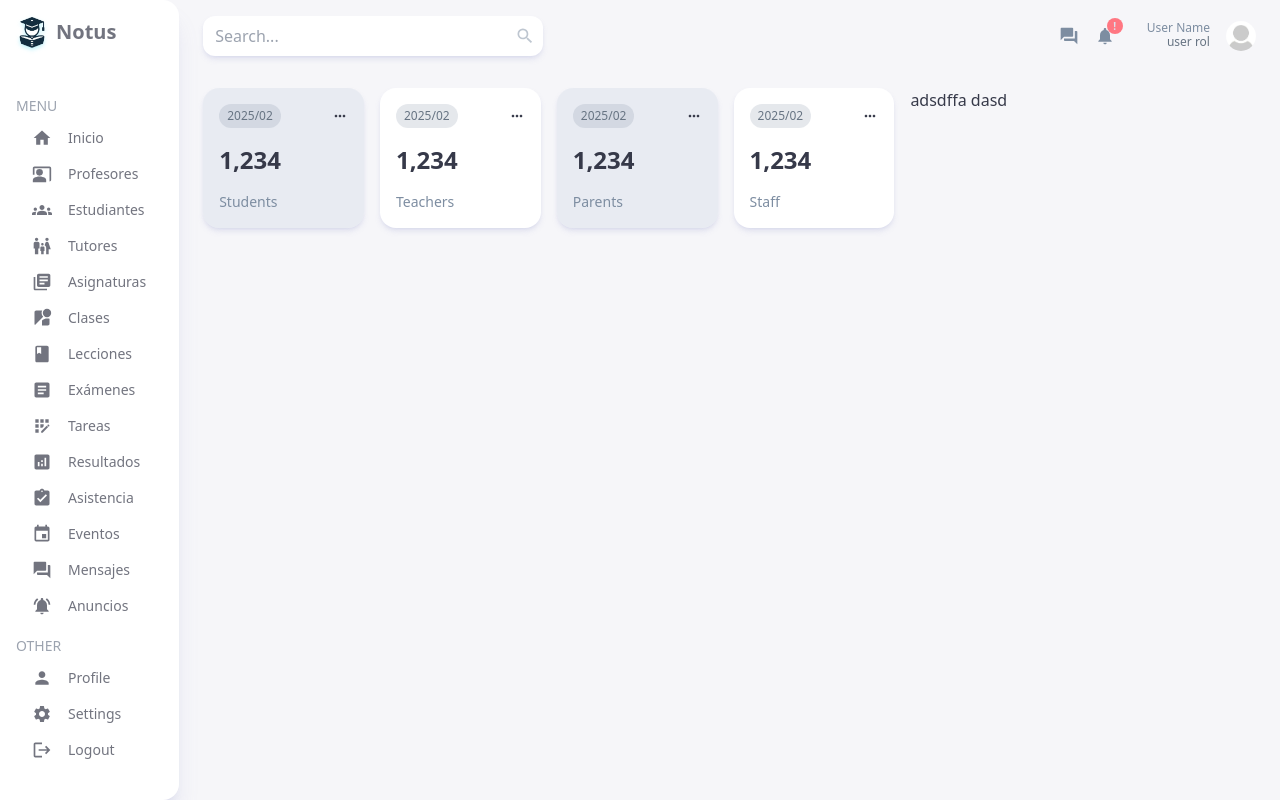
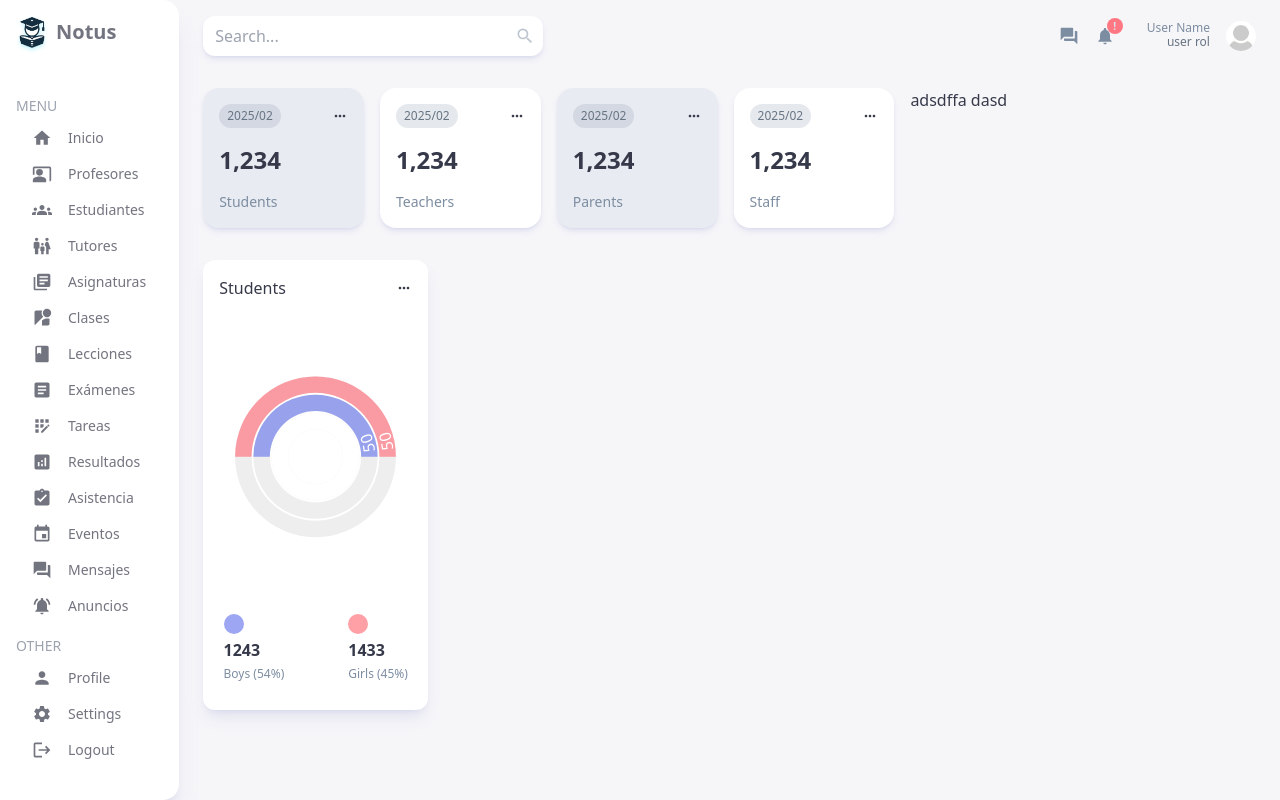
Before and after one commit to thecoderbutcher/notus, a Next.js app: page /dashboard/admin in a window 1280 px wide. Built offline with nearby package versions, Linux system fonts and the light colour scheme.

Commit message:
add chart

```diff
--- /dev/null
+++ b/app/dashboard/admin/(components)/CountChart.tsx
@@ -0,0 +1,61 @@
+'use client'
+import { MdMoreHoriz } from "react-icons/md";
+import { Legend, RadialBar, RadialBarChart, ResponsiveContainer } from "recharts";
+
+const CountChart = () => {
+
+const data = [
+    {
+      name: 'Total',
+      count: 100,
+      fill: 'white',
+    },
+    {
+      name: 'Boys',
+      count: 50,
+      fill: 'rgba(115, 128, 236, 0.7)',
+    },
+    {
+      name: 'Girl',
+      count: 50,
+      fill: 'rgba(255, 119, 130, 0.7)',
+    },
+  ];
+
+  return (
+    <div className="bg-white shadow-lg shadow-shadow rounded-xl w-full h-full p-4">
+        {/* Title */}
+        <div className="flex justify-between items-center">
+          <h1>Students</h1>
+          <MdMoreHoriz/>
+        </div>
+        {/* Chart */}
+        <div className="w-full h-[75%]">
+          <ResponsiveContainer width="100%" height="100%">
+            <RadialBarChart cx="50%" cy="50%" innerRadius="40%" outerRadius="100%" barSize={32} data={data}>
+              <RadialBar
+                label={{ position: 'insideStart', fill: '#fff' }}
+                background
+                dataKey="count"
+              />
+            </RadialBarChart>
+          </ResponsiveContainer>
+        </div>
+        {/* Bottom */}
+        <div  className="flex justify-center gap-16">
+          <div className="flex flex-col gap-1">
+            <div className="w-5 h-5 bg-primary/70 rounded-full" />
+            <p className="font-bold">1243</p>
+            <p className="text-xs text-info-dark">Boys (54%)</p>
+          </div>
+          <div className="flex flex-col gap-1">
+            <div className="w-5 h-5 bg-danger/70 rounded-full" />
+            <p className="font-bold">1433</p>
+            <p className="text-xs text-info-dark">Girls (45%)</p>
+          </div>
+        </div>
+    </div>
+  )
+}
+
+export default CountChart
--- a/app/dashboard/admin/page.tsx
+++ b/app/dashboard/admin/page.tsx
@@ -1,16 +1,32 @@
+import CountChart from "./(components)/CountChart"
 import UserCard from "./(components)/UserCard"
 
 const AdminPage = () => {
   return (
     <div className="flex flex-col md:flex-row gap-4 p-4">
       {/* Left content*/}
-      <div className="w-full lg:w-2/3">
+      <div className="flex flex-col gap-8 w-full lg:w-2/3 ">
         {/* User stats */}
-        <div className="flex justify-between gap-4">
+        <div className="flex flex-wrap justify-between gap-4">
           <UserCard type="students"/>
           <UserCard type="teachers"/>
           <UserCard type="parents"/>
           <UserCard type="staff"/>
+        </div>
+        {/*Middle chart */}
+        <div className="flex flex-col gap-4 lg:flex-row">
+          {/*Count chart */}
+          <div className="w-full lg:w-1/3 h-[450px]">
+            <CountChart />
+          </div>
+          {/*Attendance chart */}
+          <div className="w-full lg:w-2/3 h-[450px]">
+
+          </div>
+        </div>
+        {/*Bottom chart */}
+        <div>
+
         </div>
       </div>
 
--- a/package.json
+++ b/package.json
@@ -12,7 +12,8 @@
     "next": "15.1.6",
     "react": "^19.0.0",
     "react-dom": "^19.0.0",
-    "react-icons": "^5.4.0"
+    "react-icons": "^5.4.0",
+    "recharts": "^2.15.1"
   },
   "devDependencies": {
     "@types/node": "^20",
```
Also changed, not shown: 1 other file (tests, documents, lock files or other folders).
